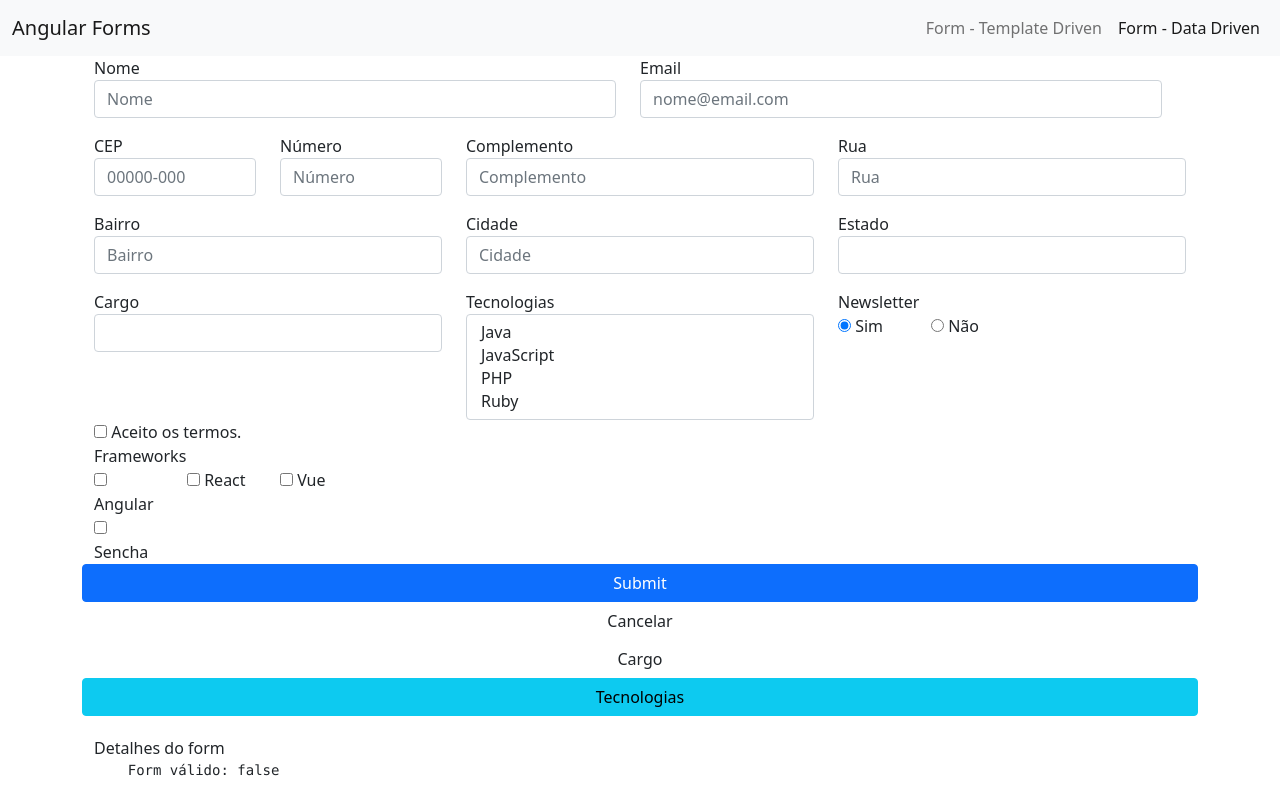
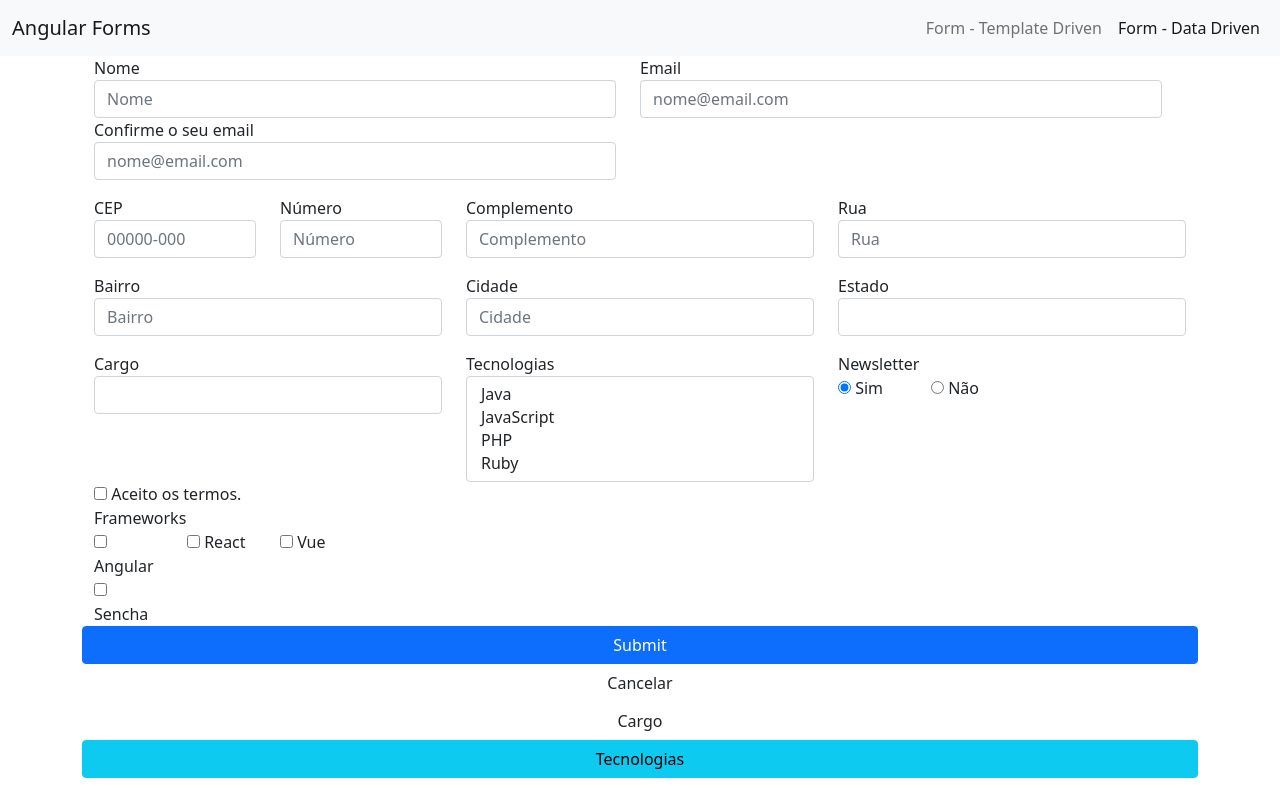
Before and after one commit to Eronheit/angular-forms, an Angular app: page /data-form in a window 1280 px wide. Shown: the top 800 px of the page. Built offline with nearby package versions, Linux system fonts and the light colour scheme.

Commit message:
feat: reactive forms - check if two fields are the same (confirm email)

```diff
--- a/src/app/data-form/data-form.component.html
+++ b/src/app/data-form/data-form.component.html
@@ -36,6 +36,21 @@
 
           <span *ngIf="checkIsValidEmail('email')" class="invalid-feedback">
             Digite um email válido!
+          </span>
+        </div>
+
+        <div class="form-group has-validation col-sm-6">
+          <label for="confirmEmail">Confirme o seu email</label>
+          <input
+            type="email"
+            class="form-control"
+            formControlName='confirmEmail'
+            id="confirmEmail"
+            placeholder="nome@email.com"
+            [class.is-invalid]="checkIsValidField('confirmEmail')"
+          >
+          <span *ngIf="dataForm.get('confirmEmail')?.hasError('equalsTo')" class="invalid-feedback">
+            Emails não são iguais!
           </span>
         </div>
       </div>
--- a/src/app/data-form/data-form.component.ts
+++ b/src/app/data-form/data-form.component.ts
@@ -165,6 +165,7 @@ export class DataFormComponent implements OnInit {
       nome: [null, [Validators.required, Validators.minLength(3), Validators.maxLength(20)]],
       //Validators.pattern(" Regex")
       email: [null, [Validators.required, Validators.email]],
+      confirmEmail: [null, FormValidations.equalsTo('email')],
 
       endereco: this.formBuilder.group({
         cep: [null, [Validators.required, FormValidations.cepValidator]],
--- a/src/app/shared/form-validations.ts
+++ b/src/app/shared/form-validations.ts
@@ -1,4 +1,4 @@
-import { FormArray, FormControl } from '@angular/forms'
+import { FormArray, FormControl, FormGroup } from '@angular/forms'
 export class FormValidations {
   static requiredMinCheckbox(min = 1): any {
     const validator = (formArray: FormArray) => {
@@ -31,4 +31,29 @@ export class FormValidations {
 
     return null;
   }
+
+  static equalsTo(otherField: string) {
+    const validator = (formControl: FormControl) => {
+      if(otherField == null) {
+        throw new Error('É necessário informar um campo.')
+      }
+
+      if(!formControl.root || !(<FormGroup>formControl.root).controls){
+        return;
+      }
+
+      const field = (<FormGroup>formControl.root).get(otherField)
+
+      if(!field) {
+        throw new Error('É necessário informar um campo válido.')
+      }
+
+      if(field.value !== formControl.value) {
+        return { equalsTo: otherField }
+      }
+
+      return null;
+    }
+    return validator;
+  }
 }
```
